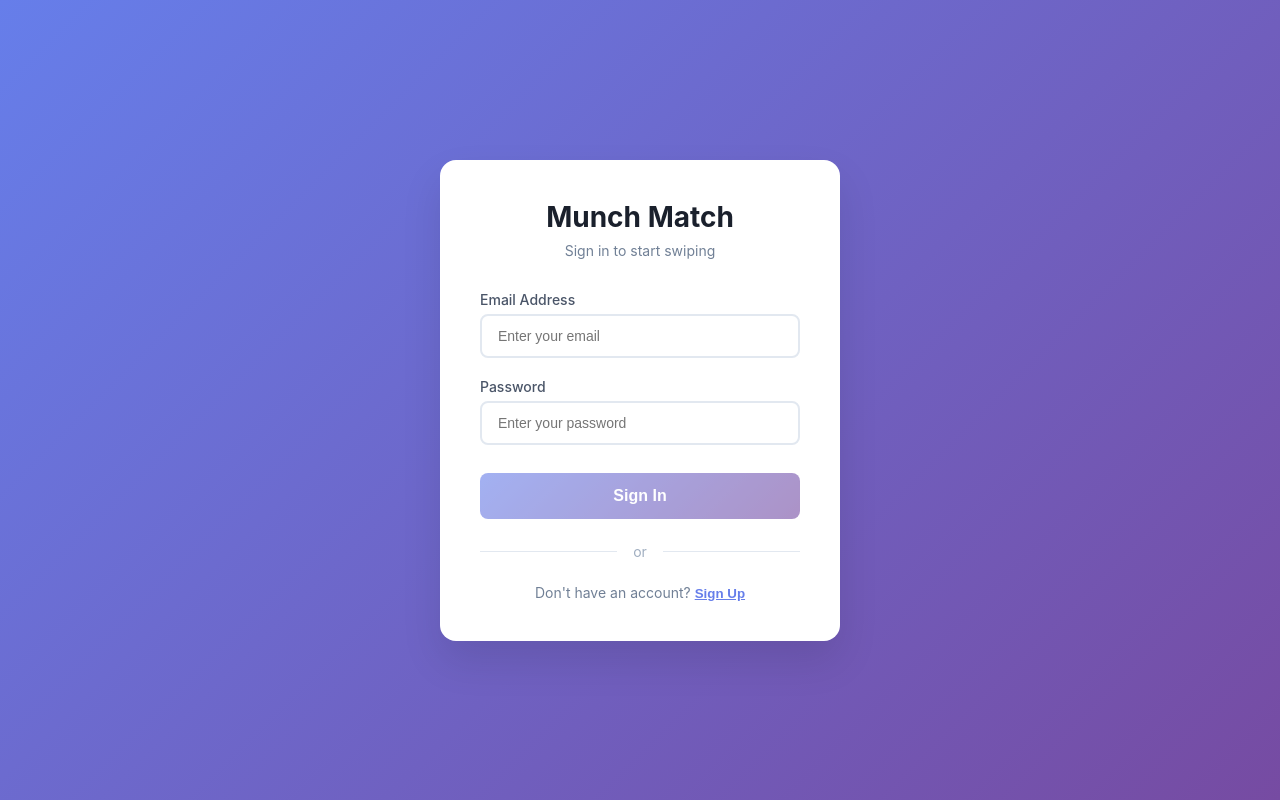
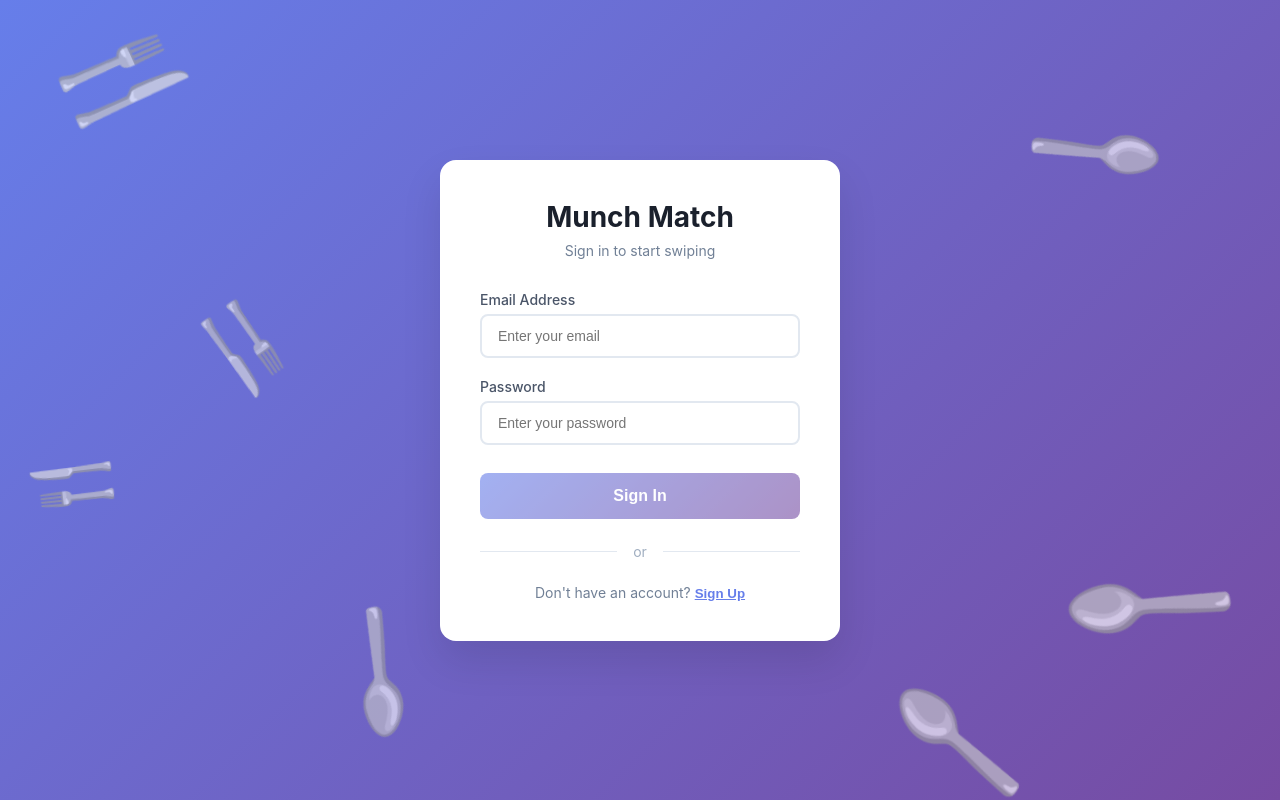
Before and after one commit to ninichyu/calhacks12, a React (Vite) app: page / in a window 1280 px wide. Built offline with nearby package versions, Linux system fonts and the light colour scheme; no server answers; the database is empty.

Commit message:
sign in ui background

```diff
--- a/src/components/Login.jsx
+++ b/src/components/Login.jsx
@@ -83,6 +83,16 @@ export default function Login({ onLogin }) {
 
   return (
     <div className="login-container">
+      {/* Floating kitchen utensil icons */}
+      <div className="floating-utensil">🍴</div>
+      <div className="floating-utensil">🥄</div>
+      <div className="floating-utensil">🍴</div>
+      <div className="floating-utensil">🥄</div>
+      <div className="floating-utensil">🍴</div>
+      <div className="floating-utensil">🥄</div>
+      <div className="floating-utensil">🍴</div>
+      <div className="floating-utensil">🥄</div>
+
       <div className="login-card">
         <div className="login-header">
           <h2>Munch Match</h2>
--- a/src/styles/Login.css
+++ b/src/styles/Login.css
@@ -25,6 +25,8 @@ html, body {
   justify-content: center;
   background: linear-gradient(135deg, #667eea 0%, #764ba2 100%);
   font-family: -apple-system, BlinkMacSystemFont, 'Segoe UI', 'Roboto', sans-serif;
+  position: relative;
+  overflow: hidden;
 }
 
 .login-card {
@@ -121,8 +123,8 @@ html, body {
 }
 
 .spinner {
-  width: 16px;
-  height: 16px;
+  width: 30px;
+  height: 30px;
   border: 2px solid transparent;
   border-top: 2px solid white;
   border-radius: 50%;
@@ -179,6 +181,111 @@ html, body {
   cursor: not-allowed;
 }
 
+/* Floating utensil icons */
+.floating-utensil {
+  position: absolute;
+  color: rgba(255, 255, 255, 0.8);
+  font-size: 80px;
+  pointer-events: auto;
+  z-index: 0;
+  animation: float-utensil 25s infinite linear;
+  transition: all 0.3s ease;
+  cursor: pointer;
+}
+
+.floating-utensil:hover {
+  transform: scale(1.2) translateY(-10px);
+  color: rgba(255, 255, 255, 1);
+  animation-play-state: paused;
+}
+
+.floating-utensil:nth-child(1) {
+  top: 5%;
+  left: 5%;
+  font-size: 100px;
+  animation-delay: 0s;
+  animation-duration: 30s;
+}
+
+.floating-utensil:nth-child(2) {
+  top: 15%;
+  right: 10%;
+  font-size: 90px;
+  animation-delay: -8s;
+  animation-duration: 35s;
+}
+
+.floating-utensil:nth-child(3) {
+  top: 60%;
+  left: 2%;
+  font-size: 70px;
+  animation-delay: -15s;
+  animation-duration: 28s;
+}
+
+.floating-utensil:nth-child(4) {
+  top: 70%;
+  right: 5%;
+  font-size: 110px;
+  animation-delay: -22s;
+  animation-duration: 32s;
+}
+
+.floating-utensil:nth-child(5) {
+  top: 40%;
+  left: 15%;
+  font-size: 85px;
+  animation-delay: -5s;
+  animation-duration: 26s;
+}
+
+.floating-utensil:nth-child(6) {
+  top: 80%;
+  left: 25%;
+  font-size: 95px;
+  animation-delay: -12s;
+  animation-duration: 29s;
+}
+
+.floating-utensil:nth-child(7) {
+  top: 25%;
+  left: 45%;
+  font-size: 75px;
+  animation-delay: -18s;
+  animation-duration: 33s;
+}
+
+.floating-utensil:nth-child(8) {
+  top: 85%;
+  right: 20%;
+  font-size: 105px;
+  animation-delay: -25s;
+  animation-duration: 31s;
+}
+
+@keyframes float-utensil {
+  0% {
+    transform: translateY(0px) rotate(0deg) scale(1);
+    opacity: 0.8;
+  }
+  25% {
+    transform: translateY(-30px) rotate(90deg) scale(1.1);
+    opacity: 0.9;
+  }
+  50% {
+    transform: translateY(-15px) rotate(180deg) scale(0.9);
+    opacity: 0.7;
+  }
+  75% {
+    transform: translateY(-40px) rotate(270deg) scale(1.05);
+    opacity: 0.85;
+  }
+  100% {
+    transform: translateY(0px) rotate(360deg) scale(1);
+    opacity: 0.8;
+  }
+}
+
 /* Responsive design */
 @media (max-width: 480px) {
   .login-card {
@@ -191,4 +298,17 @@ html, body {
     align-items: flex-start;
     padding-top: 60px;
   }
+
+  .floating-utensil {
+    font-size: 50px;
+  }
+
+  .floating-utensil:nth-child(1) { font-size: 60px; }
+  .floating-utensil:nth-child(2) { font-size: 55px; }
+  .floating-utensil:nth-child(3) { font-size: 45px; }
+  .floating-utensil:nth-child(4) { font-size: 65px; }
+  .floating-utensil:nth-child(5) { font-size: 52px; }
+  .floating-utensil:nth-child(6) { font-size: 58px; }
+  .floating-utensil:nth-child(7) { font-size: 48px; }
+  .floating-utensil:nth-child(8) { font-size: 62px; }
 }
```
